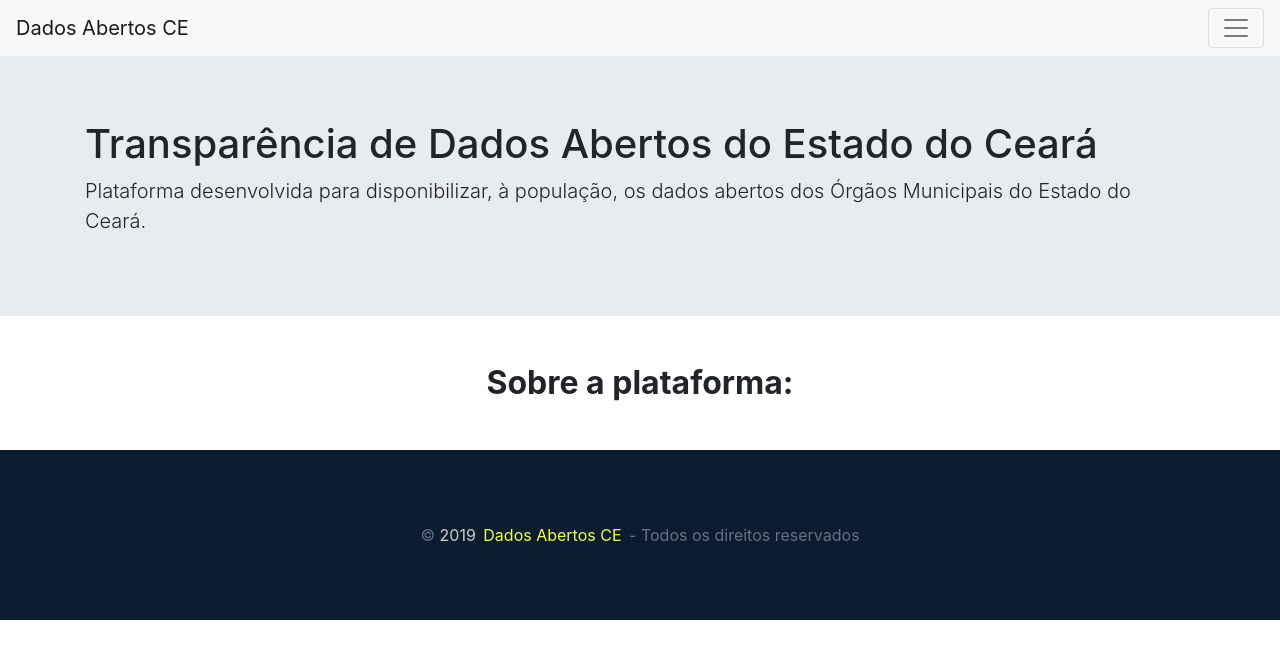
After one commit to mvsombra/dados-abertos, a Flask app: page /sobre in a window 1280 px wide. The commit adds this page. Shown: the top 659 px of the page. Run offline with Flask 2, Linux system fonts and the light colour scheme; data that the repository does not hold is empty; some libraries are stand-ins or nearby versions.

Commit message:
[Beta] Início página Sobre

```diff
--- a/server.py
+++ b/server.py
@@ -27,8 +27,14 @@ def index():
         return render_template('index.html', active=1, results=0)
 
 
+@app.route('/sobre')
+def sobre():
+    return render_template('sobre.html')
+
+
 @app.before_request
 def before_request():
+    g.brand_name = 'Dados Abertos CE'
     if(dba):
         g.municipios = dba.get_municipios()
     else:
--- /dev/null
+++ b/templates/includes/chamada.html
@@ -0,0 +1,6 @@
+        <div class="jumbotron jumbotron-fluid">
+            <div class="container">
+                <h1>Transparência de Dados Abertos do Estado do Ceará</h1>
+                <p class="lead">Plataforma desenvolvida para disponibilizar, à população, os dados abertos dos Órgãos Municipais do Estado do Ceará.</p>
+            </div>
+        </div>
--- /dev/null
+++ b/templates/includes/head.html
@@ -0,0 +1,12 @@
+<!DOCTYPE html>
+
+<html lang="pt-br">
+    <head>
+        <meta charset="utf-8">
+        <meta name="viewport" content="width=device-width, initial-scale=1, shrink-to-fit=no">
+        <meta name="robots" content="index, follow">
+        <meta name="author" content="Marcos Sombra">
+
+        <link rel="stylesheet" href="https://stackpath.bootstrapcdn.com/bootstrap/4.1.3/css/bootstrap.min.css" integrity="sha384-MCw98/SFnGE8fJT3GXwEOngsV7Zt27NXFoaoApmYm81iuXoPkFOJwJ8ERdknLPMO" crossorigin="anonymous">
+        <link rel="stylesheet" href="{{ url_for('.static', filename='css/style.css') }}">
+        <script src="//maxcdn.bootstrapcdn.com/bootstrap/4.1.1/js/bootstrap.min.js"></script>
--- /dev/null
+++ b/templates/includes/menu.html
@@ -0,0 +1,21 @@
+        <nav class="navbar navbar-light bg-light">
+            <a class="navbar-brand" href="/">{{ g.brand_name }}</a>
+            <button class="navbar-toggler" type="button" data-toggle="collapse" data-target="#navbarNav" aria-controls="navbarNav" aria-expanded="false" aria-label="Alterna navegação">
+                <span class="navbar-toggler-icon"></span>
+            </button>
+            <div class="collapse navbar-collapse" id="navbarNav">
+                <ul class="navbar-nav">
+                    <li class="nav-item active">
+                        <a class="nav-link" href="/">Página Inicial</a>
+                    </li>
+
+                    <li class="nav-item active">
+                        <a class="nav-link" href="/sobre">Sobre</a>
+                    </li>
+
+                    <li class="nav-item active">
+                        <a class="nav-link" href="#">Contato</a>
+                    </li>
+                </ul>
+            </div>
+        </nav>
--- /dev/null
+++ b/templates/includes/rodape.html
@@ -0,0 +1,18 @@
+
+        <div class="bottom section-padding">
+            <div class="container">
+                <div class="row">
+                    <div class="col-md-12 text-center">
+                        <div class="copyright">
+                            <p>© <span>2019</span> <a href="/" class="transition">{{ g.brand_name }}</a> -  Todos os direitos reservados</p>
+                        </div>
+                    </div>
+                </div>
+            </div>
+        </div>
+
+        <script src="https://code.jquery.com/jquery-3.3.1.slim.min.js" integrity="sha384-q8i/X+965DzO0rT7abK41JStQIAqVgRVzpbzo5smXKp4YfRvH+8abtTE1Pi6jizo" crossorigin="anonymous"></script>
+        <script src="https://cdnjs.cloudflare.com/ajax/libs/popper.js/1.14.3/umd/popper.min.js" integrity="sha384-ZMP7rVo3mIykV+2+9J3UJ46jBk0WLaUAdn689aCwoqbBJiSnjAK/l8WvCWPIPm49" crossorigin="anonymous"></script>
+        <script src="https://stackpath.bootstrapcdn.com/bootstrap/4.1.3/js/bootstrap.min.js" integrity="sha384-ChfqqxuZUCnJSK3+MXmPNIyE6ZbWh2IMqE241rYiqJxyMiZ6OW/JmZQ5stwEULTy" crossorigin="anonymous"></script>
+    </body>
+</html>
--- /dev/null
+++ b/templates/sobre.html
@@ -0,0 +1,17 @@
+{% include "includes/head.html" %}
+        <title>{{ g.brand_name }} - Sobre</title>
+    </head>
+
+    <body>
+{% include "includes/menu.html" %}
+{% include "includes/chamada.html" %}
+
+        <div class="jumbotron-fluid">
+            <div class="container">
+                <section class="my-5">
+                    <h2 class="h1-responsive font-weight-bold text-center my-5">Sobre a plataforma:</h2>
+                </section>
+            </div>
+        </div>
+
+{% include "includes/rodape.html" %}
```
Also changed, not shown: templates/index.html (+5 -58 lines).
